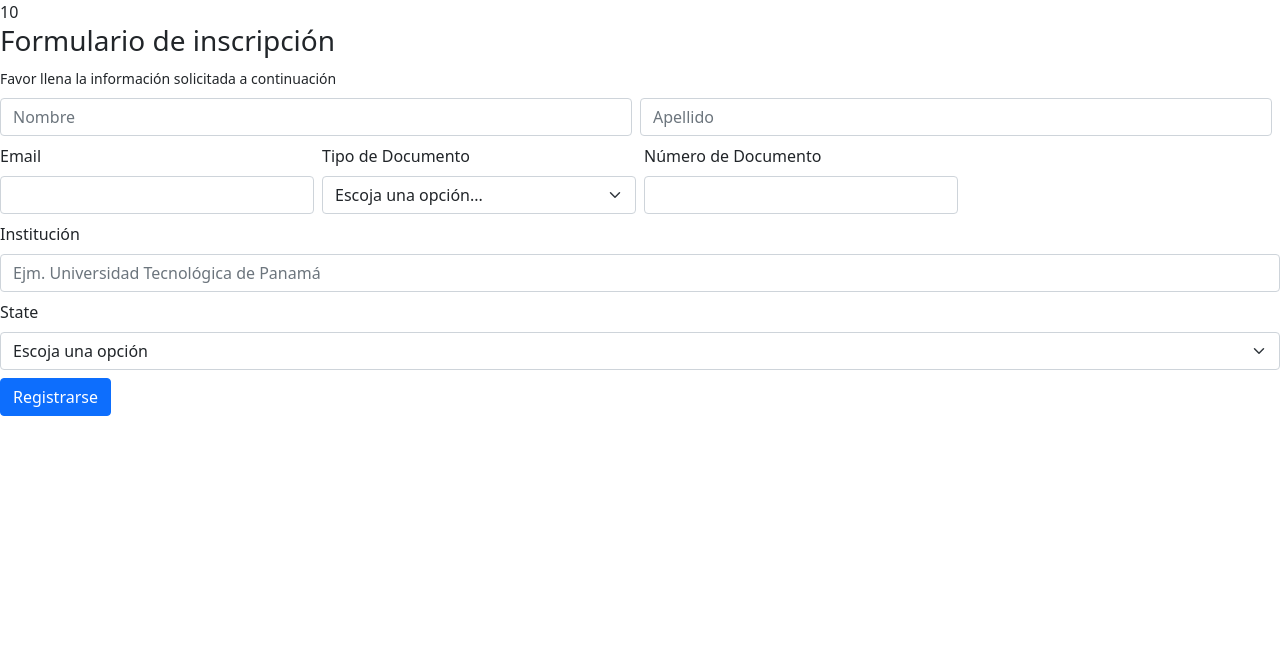
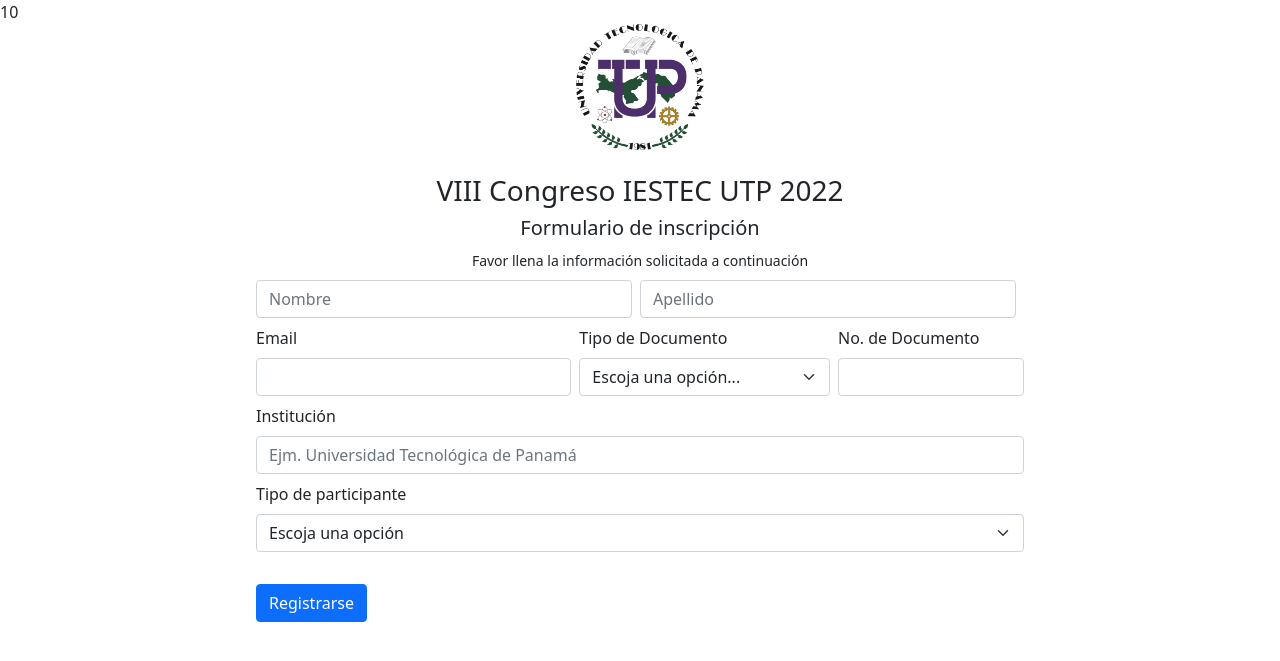
Before and after one commit to alexander-vanhorn/proy-final-DS7, a PHP site: page /inscripcion.php in a window 1280 px wide. Shown: the top 661 px of the page. Run offline with PHP 8.4, Linux system fonts and the light colour scheme.

Commit message:
incoporación de css para página de inscripción y otros

```diff
--- /dev/null
+++ b/css/estilos-inscripcion.css
@@ -0,0 +1,26 @@
+.logo-utp-color{
+
+    margin-left: auto;
+    margin-right: auto;
+
+    width: 10%;
+    height: 10%;
+
+}
+
+.encabezado{
+    text-align: center;
+}
+
+form
+{
+    display: inline-block;
+    padding-left: 20%;
+    padding-right: 20%;
+    text-align: left;
+
+}
+
+.boton{
+padding-left: 45%;
+}
--- a/css/style.css
+++ b/css/style.css
@@ -1,5 +1,5 @@
 body{
-    background-image: linear-gradient(rgba(0, 0, 0, 0.527),rgba(0, 0, 0, 0.5)), url("ciudad-de-panama.jpg");
+    background-image: linear-gradient(rgba(0, 0, 0, 0.527),rgba(0, 0, 0, 0.5)), url("../imagenes/ciudad-de-panama.jpg");
     background-color: #cccccc;
     background-size: cover;
     background-repeat: no-repeat;
--- a/inscripcion.php
+++ b/inscripcion.php
@@ -4,7 +4,7 @@
     <meta charset="UTF-8">
     <meta http-equiv="X-UA-Compatible" content="IE=edge">
     <meta name="viewport" content="width=device-width, initial-scale=1.0">
-    <title>Inscripción</title>
+    <title>Congreso - Inscripción</title>
 
     <!-- Bootstrap CSS -->
     <link href="https://cdn.jsdelivr.net/npm/bootstrap@5.1.3/dist/css/bootstrap.min.css" rel="stylesheet" integrity="sha384-1BmE4kWBq78iYhFldvKuhfTAU6auU8tT94WrHftjDbrCEXSU1oBoqyl2QvZ6jIW3" crossorigin="anonymous">
@@ -12,7 +12,11 @@
     <!-- Option 1: Bootstrap Bundle with Popper -->
     <script src="https://cdn.jsdelivr.net/npm/bootstrap@5.1.3/dist/js/bootstrap.bundle.min.js" integrity="sha384-ka7Sk0Gln4gmtz2MlQnikT1wXgYsOg+OMhuP+IlRH9sENBO0LRn5q+8nbTov4+1p" crossorigin="anonymous"></script>
 
+    <!--Imagen de la barra de título-->
+    <link rel="shortcut icon" href="imagenes\logo_utp_color.png" type="image/x-icon">
 
+    <!--CSS Externo para modificaciones-->
+    <link rel="stylesheet" href="css\estilos-inscripcion.css">
 
 </head>
 
@@ -23,12 +27,15 @@
     echo $x;
     ?>
 
+
+
     <div class="encabezado">
-        <h3>Formulario de inscripción</h3>
+        <img class="logo-utp-color" src="imagenes\logo_utp_color.png">
+        <br><br>
+        <h3>VIII Congreso IESTEC UTP 2022</h3>
+        <h5>Formulario de inscripción</h5>
         <small>Favor llena la información solicitada a continuación</small>
     </div>
-
-
 
     <form class="row g-2">
         <div class="row g-2">
@@ -40,12 +47,12 @@
             </div>
         </div>
 
-        <div class="col-md-3">
+        <div class="col-md-5">
             <label for="inputEmail4" class="form-label">Email</label>
             <input type="email" class="form-control" id="inputEmail4">
         </div>
 
-        <div class="col-md-3">
+        <div class="col-md-4">
             <label for="inputTipoDocmento" class="form-label">Tipo de Documento</label>
             <select class="form-select" id="specificSizeSelect">
             <option selected>Escoja una opción...</option>
@@ -55,8 +62,8 @@
         </div>
 
         <div class="col-md-3">
-            <label for="inputPassword4" class="form-label">Número de Documento</label>
-            <input type="password" class="form-control" id="inputPassword4">
+            <label for="inputPassword4" class="form-label">No. de Documento</label>
+            <input type="text" class="form-control" id="inputPassword4">
         </div>
 
         <div class="col-12">
@@ -65,7 +72,7 @@
         </div>
 
         <div class="col-12">
-            <label for="inputState" class="form-label">State</label>
+            <label for="inputState" class="form-label">Tipo de participante</label>
             <select id="inputState" class="form-select">
             <option selected>Escoja una opción</option>
             <option value="1">Estudinate Pregrado</option>
@@ -77,9 +84,11 @@
         </div>
 
         <div class="col-12">
+            <br>
             <button type="submit" class="btn btn-primary">Registrarse</button>
         </div>
     </form>
 
+
 </body>
 </html>
```
Also changed, not shown: index.php (+5 -5 lines).
